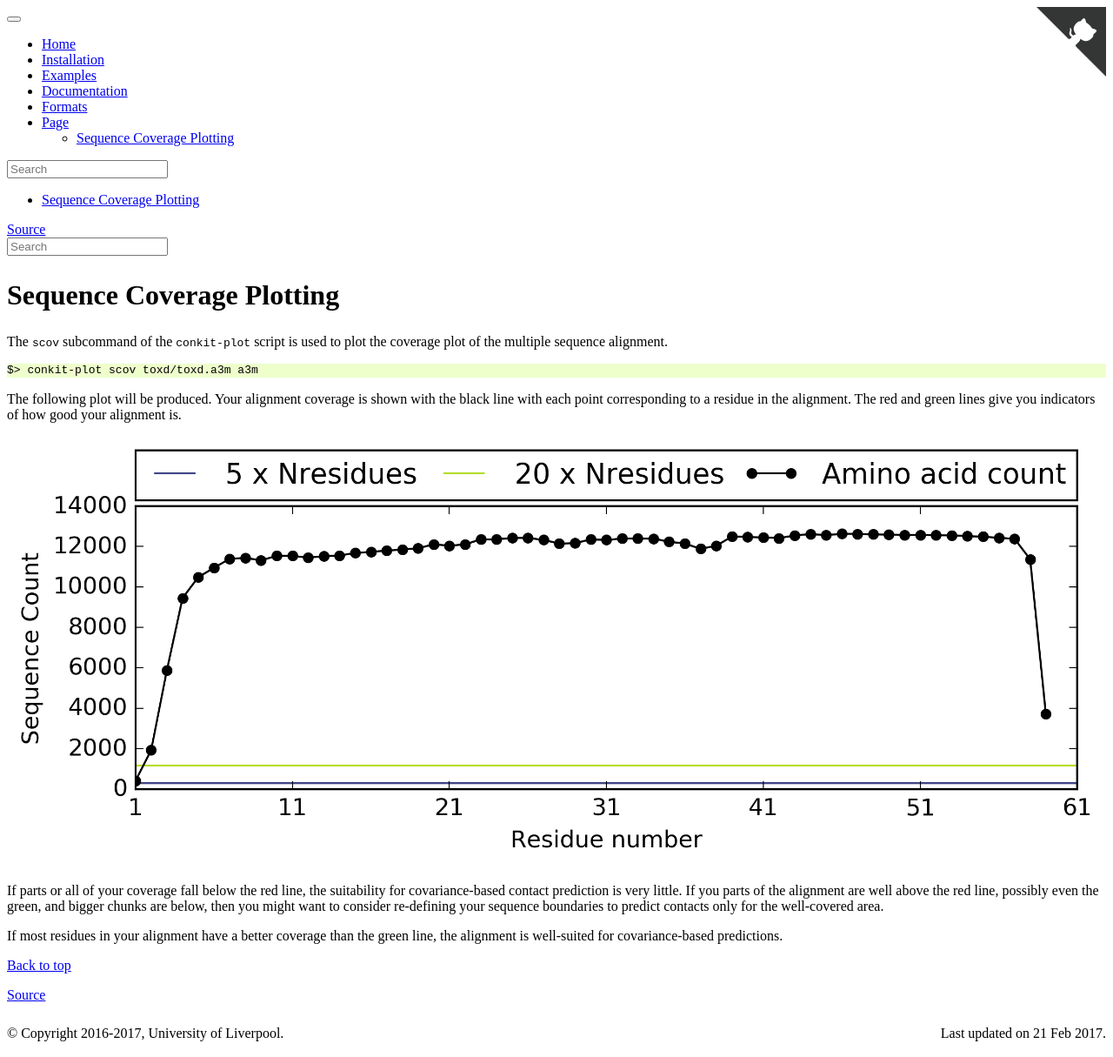
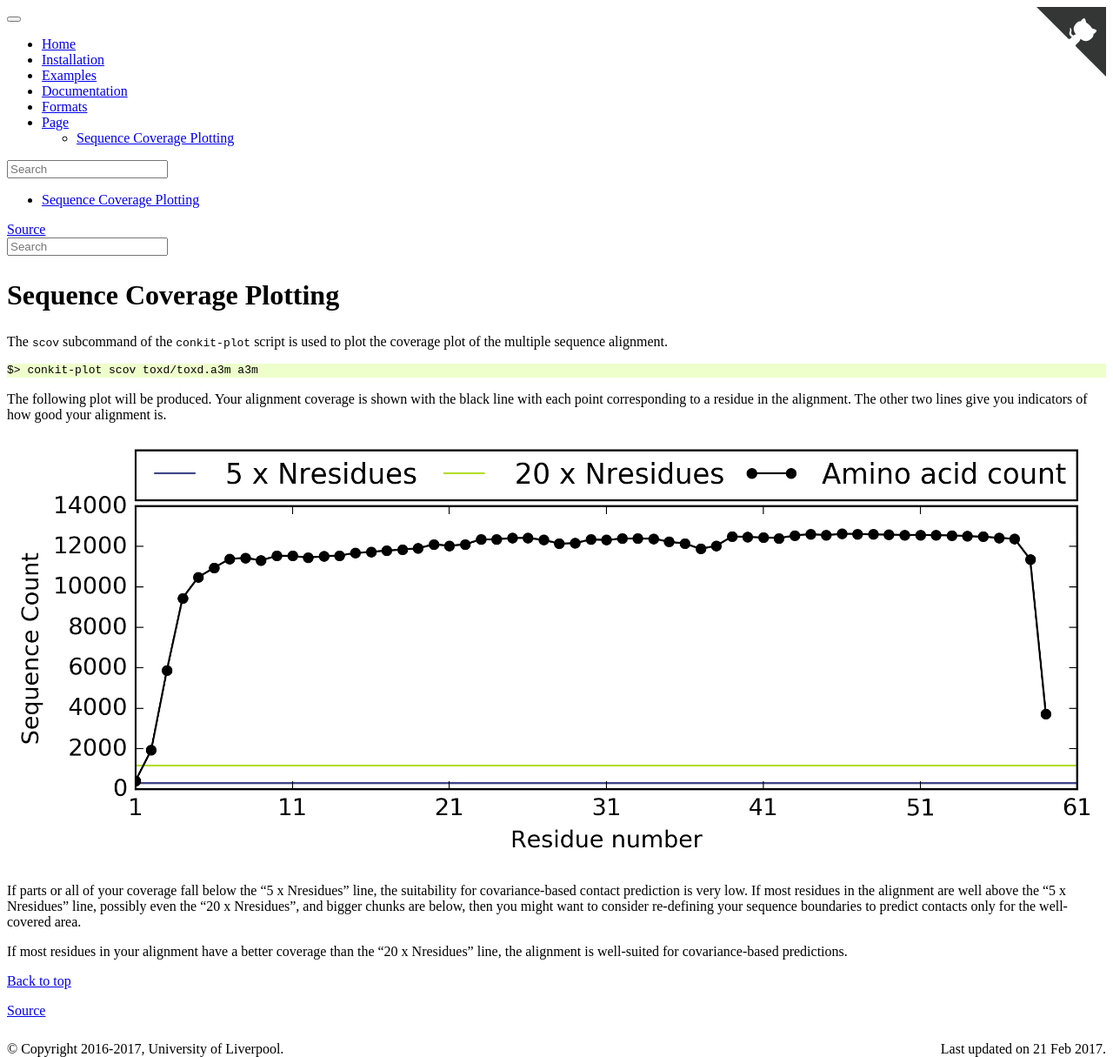
Before and after one commit to rigdenlab/conkit, a Sphinx documentation site: the page built from docs/examples/rst/script_plot_scov.rst, in a window 1280 px wide. Shown: the whole page at 87% size. Built offline with Sphinx 7.4.7, drawn with Linux system fonts in a browser that asks for light colours.

Commit message:
messages about explicit colors removed and instead referred to by their labels

```diff
--- a/docs/examples/rst/python_plot_scov.rst
+++ b/docs/examples/rst/python_plot_scov.rst
@@ -7,11 +7,11 @@ Sequence Coverage Plotting
    >>> msa = conkit.io.read('toxd/toxd.a3m', 'a3m')
    >>> conkit.plot.SequenceCoverageFigure(msa)
 
-The following plot will be produced. Your alignment coverage is shown with the black line with each point corresponding to a residue in the alignment. The red and green lines give you indicators of how good your alignment is.
+The following plot will be produced. Your alignment coverage is shown with the black line with each point corresponding to a residue in the alignment. The other two lines give you indicators of how good your alignment is.
 
 .. image:: ../images/toxd_scov_plot.png
    :alt: Toxd Sequence Coverage Plot
 
-If parts or all of your coverage fall below the red line, the suitability for covariance-based contact prediction is very little. If you parts of the alignment are well above the red line, possibly even the green, and bigger chunks are below, then you might want to consider re-defining your sequence boundaries to predict contacts only for the well-covered area.
+If parts or all of your coverage fall below the "5 x Nresidues" line, the suitability for covariance-based contact prediction is very low. If most residues in the alignment are well above the "5 x Nresidues" line, possibly even the "20 x Nresidues", and bigger chunks are below, then you might want to consider re-defining your sequence boundaries to predict contacts only for the well-covered area.
 
-If most residues in your alignment have a better coverage than the green line, the alignment is well-suited for covariance-based predictions.
+If most residues in your alignment have a better coverage than the "20 x Nresidues" line, the alignment is well-suited for covariance-based predictions.
--- a/docs/examples/rst/script_plot_map.rst
+++ b/docs/examples/rst/script_plot_map.rst
@@ -25,7 +25,7 @@ You can also add a reference structure to determine which contacts are true and
    $> conkit-plot cmap -p toxd/toxd.pdb toxd/toxd.fasta fasta toxd/toxd.mat ccmpred
 
 
-The call above produces a contact map plot looking like this. The gray points are the reference contacts, green show true positive contacts in your prediction and red false positive ones.
+The call above produces a contact map plot looking like this. The gray points are the reference contacts, and matched and mismatched contacts are shown in color.
 
 .. image:: ../images/toxd_cmap_reference.png
    :alt: Toxd CMap Reference
@@ -39,7 +39,7 @@ You could also add a second contact prediction file to the call to compare two m
 
    $> conkit-plot cmap -e toxd/toxd.psicov -ef psicov -p toxd/toxd.pdb toxd/toxd.fasta fasta toxd/toxd.mat ccmpred
 
-The call above produces a contact map plot looking like this. The gray points are the reference contacts, green show true positive contacts in your prediction and red false positive ones. The top triangle is the second contact map from file ``toxd/toxd.psicov`` whereas the bottom one is from ``toxd/toxd.mat``.
+The call above produces a contact map plot looking like this. The gray points are the reference contacts, and matched and mismatched contacts are shown in color. The top triangle is the second contact map from file ``toxd/toxd.psicov`` whereas the bottom one is from ``toxd/toxd.mat``.
 
 .. image:: ../images/toxd_cmap_advanced.png
    :alt: Toxd CMap Advanced
--- a/docs/examples/rst/script_plot_scov.rst
+++ b/docs/examples/rst/script_plot_scov.rst
@@ -8,11 +8,11 @@ The ``scov`` subcommand of the ``conkit-plot`` script is used to plot the covera
 
    $> conkit-plot scov toxd/toxd.a3m a3m
 
-The following plot will be produced. Your alignment coverage is shown with the black line with each point corresponding to a residue in the alignment. The red and green lines give you indicators of how good your alignment is.
+The following plot will be produced. Your alignment coverage is shown with the black line with each point corresponding to a residue in the alignment. The other two lines give you indicators of how good your alignment is.
 
 .. image:: ../images/toxd_scov_plot.png
    :alt: Toxd Sequence Coverage Plot
 
-If parts or all of your coverage fall below the red line, the suitability for covariance-based contact prediction is very little. If you parts of the alignment are well above the red line, possibly even the green, and bigger chunks are below, then you might want to consider re-defining your sequence boundaries to predict contacts only for the well-covered area.
+If parts or all of your coverage fall below the "5 x Nresidues" line, the suitability for covariance-based contact prediction is very low. If most residues in the alignment are well above the "5 x Nresidues" line, possibly even the "20 x Nresidues", and bigger chunks are below, then you might want to consider re-defining your sequence boundaries to predict contacts only for the well-covered area.
 
-If most residues in your alignment have a better coverage than the green line, the alignment is well-suited for covariance-based predictions.
+If most residues in your alignment have a better coverage than the "20 x Nresidues" line, the alignment is well-suited for covariance-based predictions.
```
